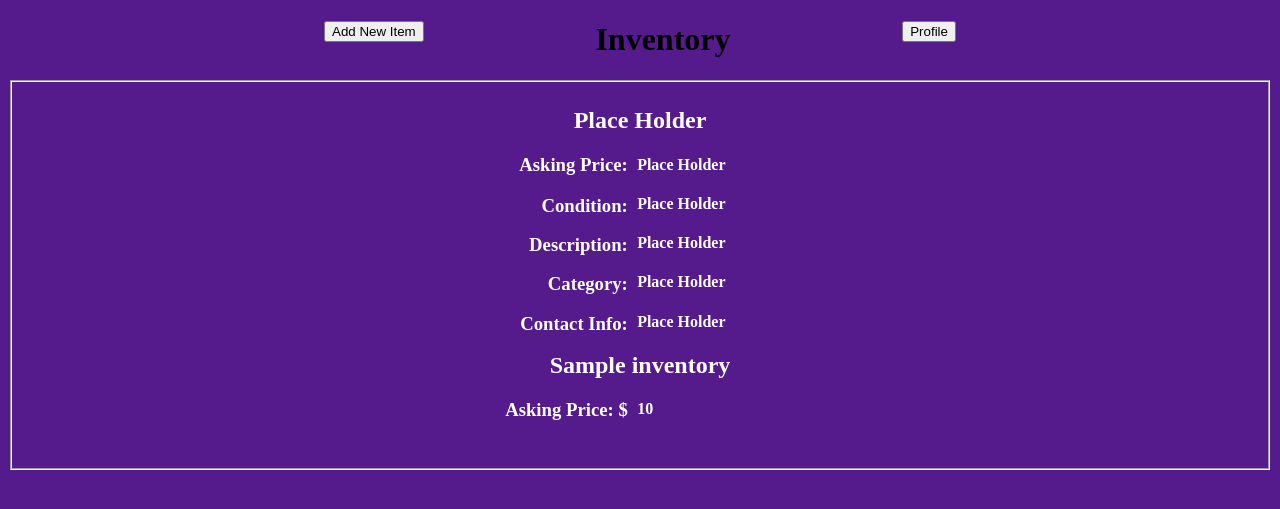
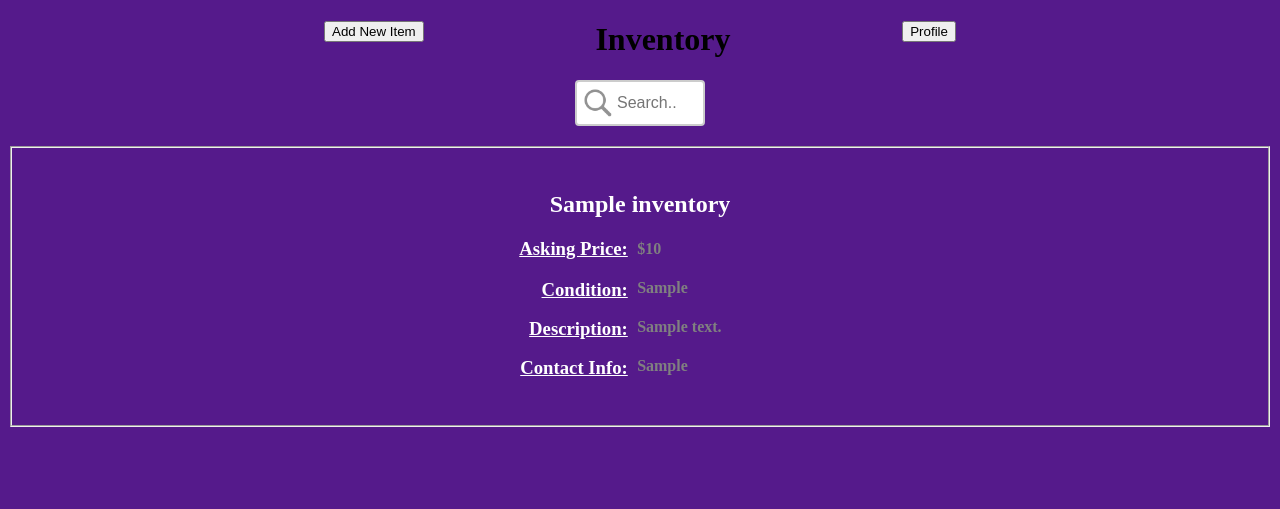
Before and after one commit to IanGross/StudentTextChange, a PHP site: page /inventory.php in a window 1280 px wide. Shown: the top 509 px of the page. Run offline with PHP 8.4, Linux system fonts and the light colour scheme; tables that the repository leaves empty or names only in its code hold one stand-in row (values such as "Sample post").

Commit message:
Updates and includes search box

```diff
--- a/inventory.php
+++ b/inventory.php
@@ -3,9 +3,7 @@
   <head>
     <title>Inventory</title>
     <meta http-equiv="Content-Type" content="text/html; charset=UTF-8"/>
-    <link href="resources/mysite.css"
-      rel="stylesheet"
-      type="text/css"/>
+    <link href="resources/mysite.css" rel="stylesheet" type="text/css"/>
   </head>
 
   <body>
@@ -26,12 +24,58 @@
       <h1>Inventory</h1>
     </div>
 
+	<div class = "search_cent">
+	  <form>
+        <input type="text" class="search" placeholder="Search..">
+	  </form>
+	</div>
 
 
     <fieldset>
       <div class="middle">
 
-        <div class="title"><h2>Place Holder</h2></div>
+
+		<?php
+		$servername = "localhost";
+		$username = "root";
+		$password = "localhost";
+		$dbname = "iit";
+		$money_symbol="$";
+
+		// Create connection
+		$conn = new mysqli($servername, $username, $password, $dbname);
+		// Check connection
+		if ($conn->connect_error) {
+			 die("Connection failed: " . $conn->connect_error);
+		}
+
+		$sql = "SELECT item_name, item_condition, description, price, category, contact_info FROM inventory";
+		$result = $conn->query($sql);
+
+		if ($result->num_rows > 0) {
+			 // output data of each row
+			 while($row = $result->fetch_assoc()) {
+				 echo"<br><div class=\"title\"><h2>".$row["item_name"]."</h2></div>";
+				 //echo "<br> Item Name: ". $row["item_name"]. " - Condition: ". $row["item_condition"]. " - Description" . $row["description"] . "<br>";
+
+				 echo"<h3><label class=\"subitem_title\">Asking Price:</label></h3>";
+				 echo"<div class=\"subitem\"><h4>$money_symbol". $row["price"]."</h4></div>";
+
+				 echo"<h3><label class=\"subitem_title\">Condition: </label></h3>";
+				 echo"<div class=\"subitem\"><h4>". $row["item_condition"]."</h4></div>";
+
+				 echo"<h3><label class=\"subitem_title\">Description: </label></h3>";
+				 echo"<div class=\"subitem\"><h4>". $row["description"]."</h4></div>";
+
+				 echo"<h3><label class=\"subitem_title\">Contact Info: </label></h3>";
+				 echo"<div class=\"subitem\"><h4>". $row["contact_info"]."</h4></div><br>";
+			}
+		} else {
+			 echo "0 results";
+		}
+
+		/*
+		        <div class="title"><h2>Place Holder</h2></div>
 
         <h3><label class="field">Asking Price:</label></h3>
         <div class="askingPrice"><h4>Place Holder</h4></div>
@@ -47,35 +91,7 @@
 
         <h3><label class="field">Contact Info:</label></h3>
         <div class="contact Info"><h4>Place Holder</h4></div>
-
-
-		<?php
-		$servername = "localhost";
-		$username = "root";
-		$password = "localhost";
-		$dbname = "iit";
-
-		// Create connection
-		$conn = new mysqli($servername, $username, $password, $dbname);
-		// Check connection
-		if ($conn->connect_error) {
-			 die("Connection failed: " . $conn->connect_error);
-		}
-
-		$sql = "SELECT item_name, item_condition, description, price FROM inventory";
-		$result = $conn->query($sql);
-
-		if ($result->num_rows > 0) {
-			 // output data of each row
-			 while($row = $result->fetch_assoc()) {
-				 echo"<div class=\"title\"><h2>".$row["item_name"]."</h2></div>";
-				 //echo "<br> Item Name: ". $row["item_name"]. " - Condition: ". $row["item_condition"]. " - Description" . $row["description"] . "<br>";
-				 echo"<h3><label class=\"field\">Asking Price: $</label></h3>";
-				 echo"<div class=\"askingPrice\"><h4>". $row["price"]."</h4></div><br>";
-				 }
-		} else {
-			 echo "0 results";
-		}
+		*/
 
 		$conn->close();
 		?>
```
